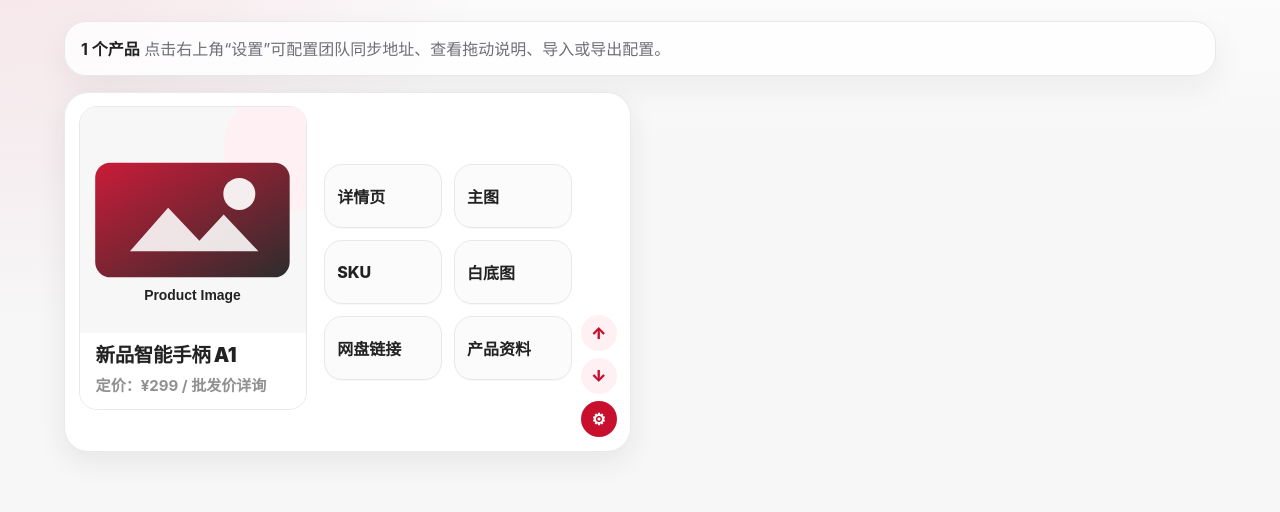
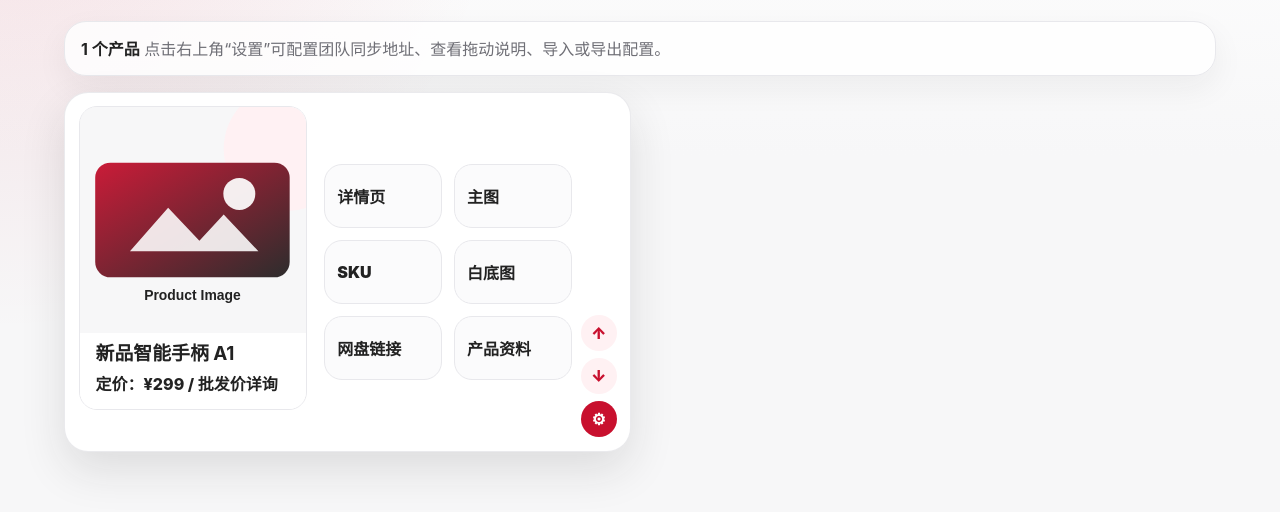
Before and after one commit to liang2045/weizhong, a plain HTML site: page index.html in a window 1280 px wide. Shown: the part 180-692 px from the top of the page. Drawn offline with Linux system fonts and the light colour scheme.

Commit message:
Revert "Add '花再产品库' static web app: UI, JS logic, styles, README and sample data"

```diff
--- a/styles.css
+++ b/styles.css
@@ -7,7 +7,6 @@
   --line: #e8e8ec;
   --soft-red: #fff1f3;
   --shadow: 0 18px 45px rgba(34, 34, 34, 0.12);
-  --shadow-soft: 0 10px 28px rgba(34, 34, 34, 0.08);
   --radius: 24px;
   font-family: Inter, "Noto Sans SC", "Microsoft YaHei", system-ui, -apple-system, BlinkMacSystemFont, sans-serif;
 }
@@ -148,15 +147,8 @@
   background: var(--white);
   border: 1px solid rgba(232, 232, 236, 0.9);
   border-radius: var(--radius);
-  box-shadow: var(--shadow-soft);
+  box-shadow: var(--shadow);
   overflow: hidden;
-  transition: transform 0.22s ease, box-shadow 0.22s ease, border-color 0.22s ease;
-}
-
-.product-card:hover {
-  transform: translateY(-3px);
-  border-color: rgba(200, 16, 46, 0.18);
-  box-shadow: var(--shadow);
 }
 
 .product-card.dragging { opacity: 0.48; outline: 3px dashed var(--brand); }
@@ -169,7 +161,6 @@
   border-radius: 18px;
   overflow: hidden;
   background: var(--white);
-  box-shadow: inset 0 -1px 0 rgba(34, 34, 34, 0.04);
 }
 
 .image-wrap {
@@ -195,20 +186,8 @@
   background: var(--white);
 }
 
-.product-meta h3 {
-  font-size: 1.22rem;
-  line-height: 1.25;
-  color: #222222;
-  font-weight: 900;
-  letter-spacing: -0.02em;
-}
-
-.product-meta p {
-  margin: 0.42rem 0 0;
-  color: rgba(34, 34, 34, 0.5);
-  font-size: 0.94rem;
-  font-weight: 700;
-}
+.product-meta h3 { font-size: 1.18rem; color: #222222; }
+.product-meta p { margin: 0.38rem 0 0; color: #222222; font-weight: 800; }
 
 .button-grid {
   display: grid;
@@ -225,12 +204,11 @@
   border-radius: 18px;
   color: var(--ink);
   background: #fbfbfc;
-  font-weight: 800;
+  font-weight: 900;
   text-align: left;
-  box-shadow: 0 1px 0 rgba(34, 34, 34, 0.03);
 }
 
-.resource-button:hover { color: var(--brand); background: var(--white); box-shadow: 0 12px 22px rgba(34, 34, 34, 0.09); }
+.resource-button:hover { color: var(--brand); box-shadow: 0 12px 22px rgba(34, 34, 34, 0.09); }
 .resource-button[disabled] { cursor: not-allowed; opacity: 0.45; }
 
 .card-controls {
```
